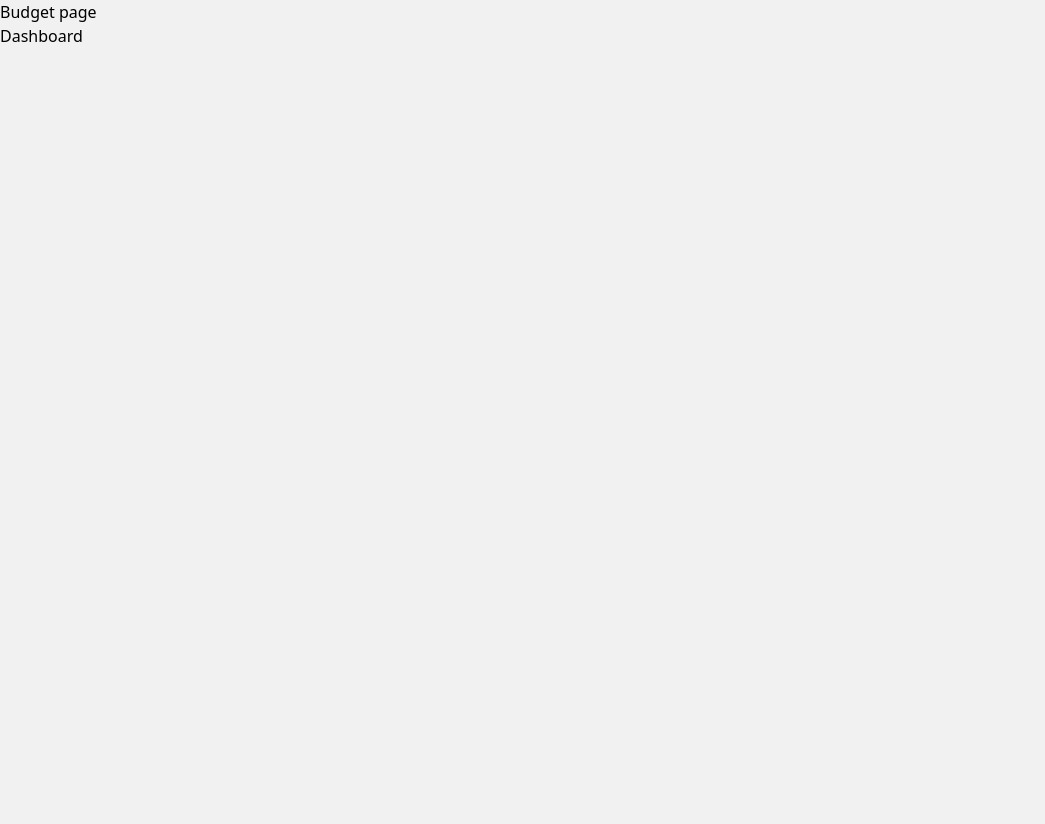
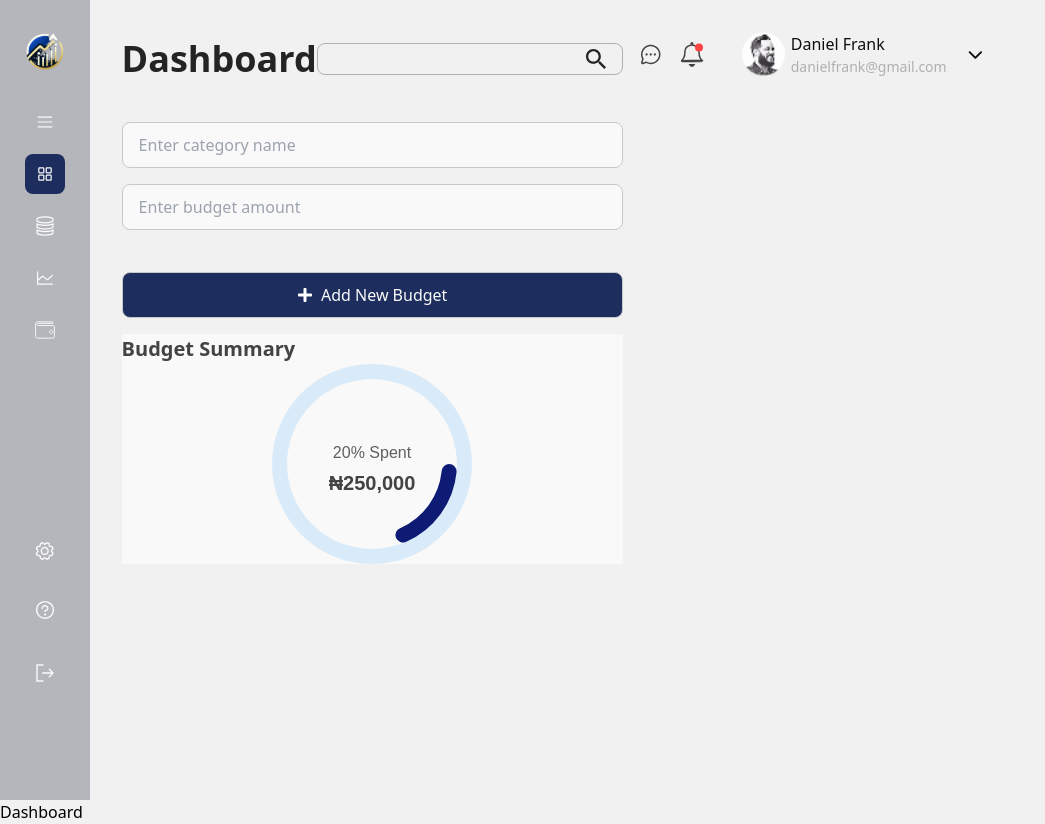
Before and after one commit to Abdulsamad-22/EcoTrack-fintech, a React (Vite) app in the folder ecoTrack/: page /budget in a window 1280 px wide. Shown: the whole page, without its empty margins (0-1045 px from the left). Before the commit the page ends 800 px from the top, so only its background shows below. Built offline with nearby package versions, Linux system fonts and the light colour scheme.

Commit message:
budget summary and setting UI implementation

```diff
--- /dev/null
+++ b/ecoTrack/src/components/BudgetChart.jsx
@@ -0,0 +1,91 @@
+import {
+  Chart as ChartJS,
+  defaults,
+  ArcElement,
+  Tooltip,
+  Legend,
+} from "chart.js/auto";
+import { Bar, Doughnut } from "react-chartjs-2";
+import { useEffect } from "react";
+import budget from "./data/budget.json";
+
+defaults.maintainAspectRatio = false;
+defaults.responsive = true;
+ChartJS.register(ArcElement, Tooltip, Legend);
+export default function BudgetChart() {
+  // Custom plugin to draw text in the center of the doughnut chart
+  const centerTextPlugin = {
+    id: "centerText",
+    beforeDraw: (chart) => {
+      const ctx = chart.ctx;
+      const width = chart.width;
+      const height = chart.height;
+
+      ctx.save();
+      ctx.textAlign = "center";
+      ctx.textBaseline = "middle";
+
+      // Draw "20% Spent"
+      ctx.font = "400 16px Arial";
+      ctx.fillStyle = "#615E5E";
+      ctx.fillText("20% Spent", width / 2, height / 2 - 10);
+
+      // Draw "₦250,000"
+      ctx.font = "bold 20px Arial";
+      ctx.fillStyle = "#444242";
+      ctx.fillText("₦250,000", width / 2, height / 2 + 20);
+
+      ctx.restore();
+    },
+  };
+
+  // Register the custom plugin
+  useEffect(() => {
+    ChartJS.register(centerTextPlugin);
+    return () => {
+      ChartJS.unregister(centerTextPlugin); // Cleanup on unmount
+    };
+  }, []);
+
+  return (
+    <div style={{ width: "200px", height: "200px", margin: "0 auto" }}>
+      <Doughnut
+        data={{
+          datasets: [
+            {
+              data: [100], // 100% for the base circle
+              backgroundColor: "rgba(144, 202, 249, 0.3)", // Light blue shade
+              borderWidth: 0,
+
+              //   cutout: "70%",
+              weight: 1, // Adjust thickness of the base circle
+            },
+            {
+              data: [20, 80], // 20% spent
+              backgroundColor: ["#0D1B75", "transparent"], // Spent portion and transparent for rest
+              borderWidth: 0,
+              borderRadius: 8,
+              //   cutout: "90%",
+              weight: 1,
+              circumference: 360,
+              rotation: -270,
+            },
+          ],
+        }}
+        options={{
+          cutout: "70%", // Makes the doughnut chart thinner
+          responsive: true,
+          maintainAspectRatio: false,
+          plugins: {
+            legend: {
+              display: false, // Hide legend
+            },
+            tooltip: {
+              enabled: true, // Disable tooltips
+            },
+          },
+        }}
+      />
+    </div>
+  );
+}
--- /dev/null
+++ b/ecoTrack/src/components/BudgetSetting.jsx
@@ -0,0 +1,38 @@
+import { useState } from "react";
+import styles from "./budgetsetting.module.css";
+export default function BudgetSetting() {
+  const [budget, setBudget] = useState("");
+
+  function handleSubmit(e) {
+    e.preventDefault();
+  }
+  return (
+    <div>
+      <form className={styles.budgetForm} onSubmit={handleSubmit}>
+        <div className={styles.budgetNameContainer}>
+          <input
+            onChange={(e) => setBudget(e.target.value)}
+            value={budget}
+            className={styles.budgetName}
+            type="text"
+            placeholder="Enter category name"
+          />
+        </div>
+
+        <div className={styles.budgetAmountContainer}>
+          <input
+            onChange={(e) => setBudget(e.target.value)}
+            value={budget}
+            className={styles.budgetAmount}
+            type="text"
+            placeholder="Enter budget amount"
+          />
+        </div>
+
+        <button type="submit" className={styles.addBudget}>
+          <img src="/src/images/Add-icon.svg" alt="add-icon" /> Add New Budget
+        </button>
+      </form>
+    </div>
+  );
+}
--- /dev/null
+++ b/ecoTrack/src/components/BudgetSummary.jsx
@@ -0,0 +1,11 @@
+import styles from "./budgetsummary.module.css";
+import BudgetChart from "./BudgetChart";
+export default function BudgetSummary() {
+  return (
+    <section className={styles.summaryContainer}>
+      <h2 className={styles.summaryHeader}>Budget Summary</h2>
+
+      <BudgetChart />
+    </section>
+  );
+}
--- a/ecoTrack/src/components/SideBar.jsx
+++ b/ecoTrack/src/components/SideBar.jsx
@@ -29,6 +29,7 @@ export default function SideBar() {
             ></img>
           </div>
 
+          <Link to="/budget">
             <div className={styles.navInactive}>
               <img
                 className={styles.icons}
@@ -36,6 +37,7 @@ export default function SideBar() {
                 alt="budget icon"
               ></img>
             </div>
+          </Link>
 
           <div className={styles.navInactive}>
             <img
--- /dev/null
+++ b/ecoTrack/src/components/budgetsetting.module.css
@@ -0,0 +1,30 @@
+.budgetForm {
+  margin-top: 2.25rem;
+}
+
+.budgetNameContainer {
+  width: 100%;
+  margin-bottom: 1rem;
+}
+
+.budgetName,
+.budgetAmount,
+.addBudget {
+  width: 100%;
+  padding: 0.625rem 1rem;
+  outline: none;
+  border: none;
+  border: 1px solid #c8c8c8;
+  background-color: #f9f9f9;
+  border-radius: 8px;
+}
+
+.addBudget {
+  display: flex;
+  align-items: center;
+  justify-content: center;
+  gap: 0.5rem;
+  background-color: #1c2d5e;
+  color: #f9f9f9;
+  margin-top: 2.625rem;
+}
--- /dev/null
+++ b/ecoTrack/src/components/budgetsummary.module.css
@@ -0,0 +1,10 @@
+.summaryContainer {
+  margin-top: 1rem;
+  background-color: #f9f9f9;
+}
+
+.summaryHeader {
+  font-size: 1.25rem;
+  font-weight: 600;
+  color: #444242;
+}
--- a/ecoTrack/src/pages/Budget.jsx
+++ b/ecoTrack/src/pages/Budget.jsx
@@ -1,8 +1,29 @@
 import { Link } from "react-router-dom";
+import TopBar from "../components/TopBar";
+import OuterContainer from "../components/OuterContainer";
+import InnerContainer from "../components/InnerContainer";
+import Dashboard from "./Dashboard";
+import SideBar from "../components/SideBar";
+import UserProfile from "../components/UserProfile";
+import BudgetSetting from "../components/BudgetSetting";
+import BudgetSummary from "../components/BudgetSummary";
 export default function Budget() {
   return (
     <div>
-      <h1>Budget page</h1>
+      <Dashboard>
+        <SideBar />
+        <OuterContainer>
+          <InnerContainer>
+            <TopBar />
+            <BudgetSetting />
+            <BudgetSummary />
+          </InnerContainer>
+
+          <InnerContainer>
+            <UserProfile />
+          </InnerContainer>
+        </OuterContainer>
+      </Dashboard>
       <Link to="/">Dashboard</Link>
     </div>
   );
```
Lines whose indentation alone changed are shown as unchanged.
